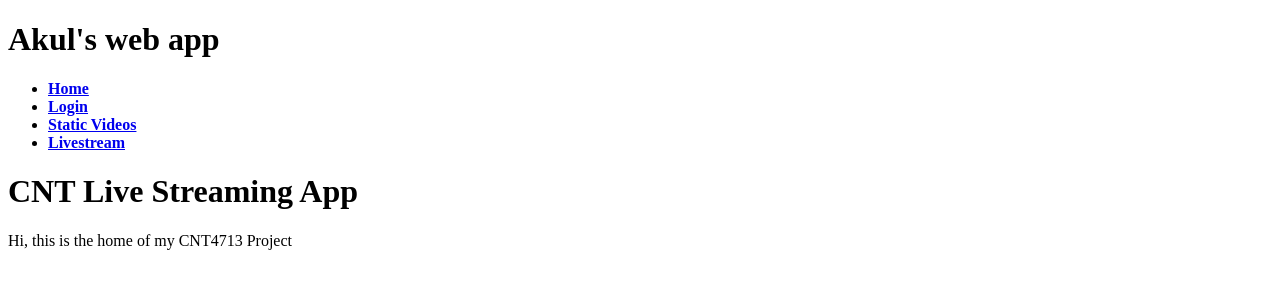
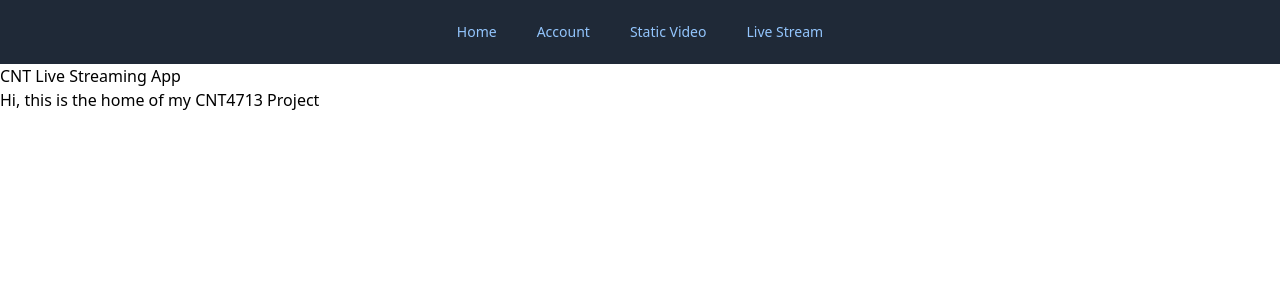
Before and after one commit to Astral8/livestreaming, a Flask app: page /home/ in a window 1280 px wide. Shown: the top 300 px of the page. Run offline with Flask 2, Linux system fonts and the light colour scheme.

Commit message:
Added NavBar to pages

```diff
--- a/templates/home.html
+++ b/templates/home.html
@@ -1,5 +1,12 @@
 <!DOCTYPE html>
 <html>
+<head>
+        <link
+      href="https://unpkg.com/tailwindcss@^1.0/dist/tailwind.min.css"
+      rel="stylesheet"
+    />
+</head>
+
 <body>
 {% extends "layout.html" %}
 {% block content %}
@@ -7,6 +14,7 @@
 <h1>CNT Live Streaming App</h1>
 <p>Hi, this is the home of my CNT4713 Project</p>
 </div>
+
 {% endblock %}
 </body>
 </html>
--- a/templates/layout.html
+++ b/templates/layout.html
@@ -1,19 +1,33 @@
 <!DOCTYPE html>
 <html>
+<head>
+        <link
+      href="https://unpkg.com/tailwindcss@^1.0/dist/tailwind.min.css"
+      rel="stylesheet"
+    />
+</head>
   <body>
-    <header>
-      <div class="container">
-        <h1 class="logo">Akul's web app</h1>
-        <strong><nav>
-          <ul class="menu">
-            <li><a href="{{ url_for('home') }}">Home</a></li>
-            <li><a href="{{ url_for('login') }}">Login</a></li>
-            <li><a href="{{ url_for('staticvideos') }}">Static Videos</a></li>
-            <li><a href="{{ url_for('livestreaming') }}">Livestream</a></li>
-          </ul>
-        </nav></strong>
+  <nav class="bg-gray-800">
+    <div class="flex items-center justify-between h-16">
+
+      <div class="flex-1 flex items-center justify-center sm:items-stretch">
+
+          <div class="flex space-x-4">
+            <a href="{{ url_for('home') }}" class="text-blue-300 hover:bg-gray-700 hover:text-white px-3 py-2 rounded-md text-sm font-medium">Home</a>
+
+            <a href="{{ url_for('login') }}" class="text-blue-300 hover:bg-gray-700 hover:text-white px-3 py-2 rounded-md text-sm font-medium">Account</a>
+
+            <a href="{{ url_for('staticvideos') }}" class="text-blue-300 hover:bg-gray-700 hover:text-white px-3 py-2 rounded-md text-sm font-medium">Static Video</a>
+
+            <a href="{{ url_for('livestreaming') }}" class="text-blue-300 hover:bg-gray-700 hover:text-white px-3 py-2 rounded-md text-sm font-medium">Live Stream</a>
+          </div>
+
       </div>
-    </header>
+
+    </div>
+
+
+</nav>
       <div class="container">
       {% block content %}
       {% endblock %}
--- a/templates/livestream.html
+++ b/templates/livestream.html
@@ -1,5 +1,11 @@
 <!DOCTYPE html>
 <html>
+<head>
+        <link
+      href="https://unpkg.com/tailwindcss@^1.0/dist/tailwind.min.css"
+      rel="stylesheet"
+    />
+</head>
 <body>
 {% extends "layout.html" %}
 {% block content %}
--- a/templates/login.html
+++ b/templates/login.html
@@ -1,5 +1,11 @@
 <!DOCTYPE html>
 <html>
+<head>
+        <link
+      href="https://unpkg.com/tailwindcss@^1.0/dist/tailwind.min.css"
+      rel="stylesheet"
+    />
+</head>
 <body>
 {% extends "layout.html" %}
 {% block content %}
--- a/templates/staticvideo.html
+++ b/templates/staticvideo.html
@@ -1,5 +1,11 @@
 <!DOCTYPE html>
 <html>
+<head>
+        <link
+      href="https://unpkg.com/tailwindcss@^1.0/dist/tailwind.min.css"
+      rel="stylesheet"
+    />
+</head>
 <body>
 {% extends "layout.html" %}
 {% block content %}
```
